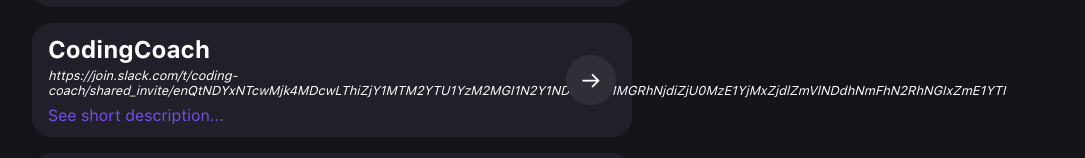
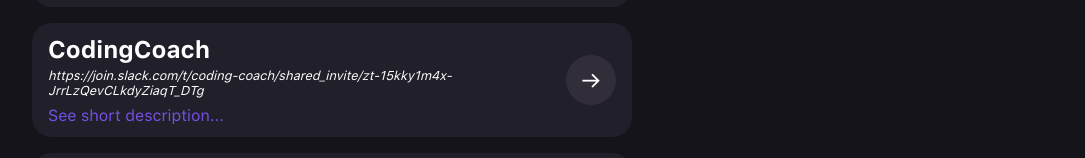
Before and after one commit to ugglr/Remote-Developer-jobs-directory, a Next.js app: page /communities in a window 1280 px wide. Shown: the part 599-757 px from the top of the page, without its empty margins (96-1181 px from the left). Built offline with nearby package versions, Linux system fonts and the light colour scheme; no server answers.

Commit message:
update coding coach link. Update content const name.

```diff
--- a/content/slackChannels.ts
+++ b/content/communities.ts
@@ -1,4 +1,4 @@
-const slackChannels: Array<{ name: string; body: string; url: string }> = [
+const communities: Array<{ name: string; body: string; url: string }> = [
   {
     name: "Remotive",
     body: "Paid community, but active and friendly, the founder is always out looking for new companies and quite a bit of recruiting people are sitting in the channels.",
@@ -7,7 +7,7 @@
   {
     name: "CodingCoach",
     body: "Not so much a community for job-hunting but a great place to find help from more experienced software developers.",
-    url: "https://join.slack.com/t/coding-coach/shared_invite/enQtNDYxNTcwMjk4MDcwLThiZjY1MTM2YTU1YzM2MGI1N2Y1NDI3ZGM1MGRhNjdiZjU0MzE1YjMxZjdlZmVlNDdhNmFhN2RhNGIxZmE1YTI",
+    url: "https://join.slack.com/t/coding-coach/shared_invite/zt-15kky1m4x-JrrLzQevCLkdyZiaqT_DTg",
   },
   {
     name: "DevChat",
@@ -21,4 +21,4 @@
   },
 ];
 
-export default slackChannels;
+export default communities;
--- a/content/index.ts
+++ b/content/index.ts
@@ -1,4 +1,4 @@
 export { default as companies } from "./companies";
 export { default as freelancePlatforms } from "./freelancePlatforms";
 export { default as jobBoards } from "./jobBoards";
-export { default as slackChannels } from "./slackChannels";
+export { default as communities } from "./communities";
--- a/pages/communities/index.tsx
+++ b/pages/communities/index.tsx
@@ -3,7 +3,7 @@
 import Card from "../../components/Card";
 import PageHero from "../../components/PageHero";
 
-import { freelancePlatforms, jobBoards, slackChannels } from "../../content";
+import { communities } from "../../content";
 
 import styles from "../../styles/Home.module.scss";
 
@@ -25,7 +25,7 @@
       />
 
       <div className={styles.listContainer}>
-        {slackChannels.map(({ name, body, url }) => (
+        {communities.map(({ name, body, url }) => (
           <Card key={name} {...{ title: name, body, link: url }} />
         ))}
       </div>
```
